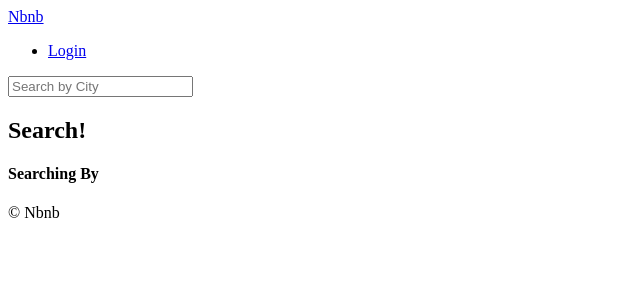
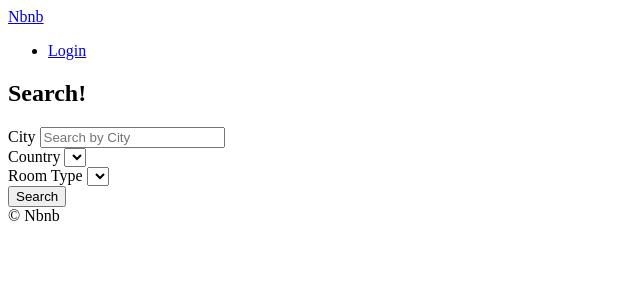
Before and after one commit to ryugibo/nomad-airbnb-clone, a Django app: template templates/rooms/search.html in a window 1280 px wide. Shown: the top 300 px of the page, without its empty margins (0-640 px from the left). Run offline with Django 3.2, Linux system fonts and the light colour scheme; the template is opened without the code that fills it, so the values that code supplies are empty.

Commit message:
:memo: #13.1 | Starting the Form

```diff
--- a/templates/base.html
+++ b/templates/base.html
@@ -7,7 +7,16 @@
   <title>{% block page_title %}{% endblock page_title %} | Nbnb</title>
 </head>
 <body>
-  {% include "partials/header.html" %}
+  <header>
+    {% include "partials/nav.html" %}
+    {% block search-bar %}
+
+      <form method="get" action="{% url 'rooms:search' %}">
+        <input name="city" placeholder="Search by City" />
+      </form>
+
+    {% endblock search-bar %}
+  </header>
 
   {% block content %}{% endblock content %}
 
--- a/templates/partials/header.html
+++ /dev/null
@@ -1,11 +0,0 @@
-<header>
-  <a href="{% url "core:home" %}">Nbnb</a>
-  <ul>
-    <li>
-      <a href="#">Login</a>
-    </li>
-  </ul>
-  <form method="get" action="{% url 'rooms:search' %}">
-    <input name="city" placeholder="Search by City" />
-  </form>
-</header>
--- /dev/null
+++ b/templates/partials/nav.html
@@ -0,0 +1,6 @@
+<a href="{% url "core:home" %}">Nbnb</a>
+<ul>
+  <li>
+    <a href="#">Login</a>
+  </li>
+</ul>
--- a/templates/rooms/search.html
+++ b/templates/rooms/search.html
@@ -4,9 +4,37 @@
   Search
 {% endblock page_title %}
 
+{% block search-bar %}
+{% endblock search-bar %}
+
 {% block content %}
 
   <h2>Search!</h2>
 
-  <h4>Searching By {{city}}</h4>
+  <form method="get" action="{% url 'rooms:search' %}">
+    <div>
+      <label for="city">City</label>
+      <input value="{{city}}" id="city" name="city" placeholder="Search by City" />
+    </div>
+
+    <div>
+      <label for="country">Country</label>
+      <select id="country" name="country">
+        {% for country in countries %}
+          <option value="{{country.code}}">{{country.name}}</option>
+        {% endfor %}
+      </select>
+    </div>
+
+    <div>
+      <label for="room_type">Room Type</label>
+      <select id="room_type" name="room_type">
+        {% for room_type in room_types %}
+          <option value="{{room_type.pk}}">{{room_type.name}}</option>
+        {% endfor %}
+      </select>
+    </div>
+    <button>Search</button>
+  </form>
+
 {% endblock content %}
```
Also changed, not shown: rooms/views.py (+9 -5 lines).
